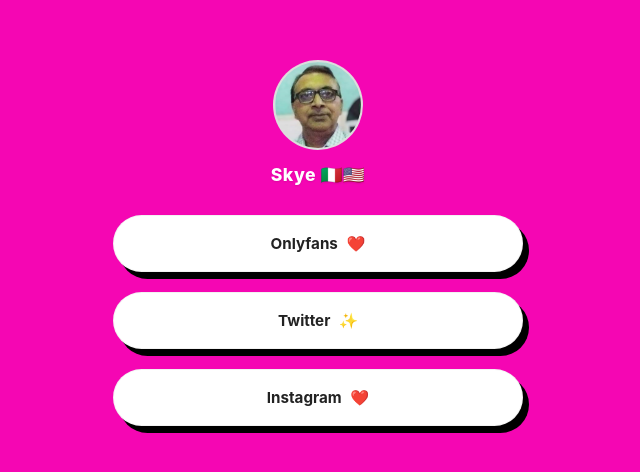
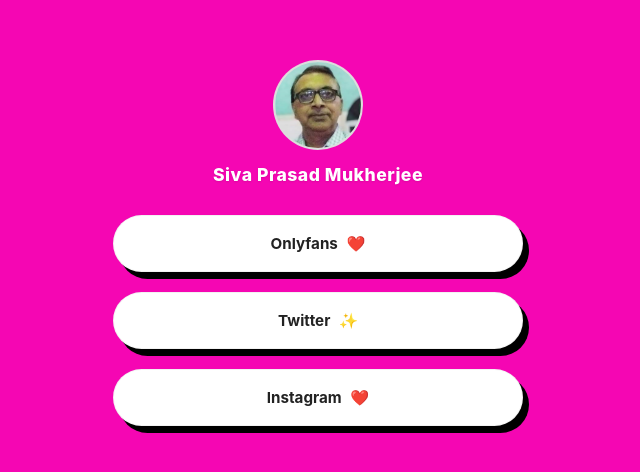
Before and after one commit to spmohq/wao, a plain HTML site: page index.html in a window 1280 px wide. Shown: the whole page, without its empty margins (322-962 px from the left). Drawn offline with Linux system fonts and the light colour scheme.

Commit message:
Update index.html

```diff
--- a/index.html
+++ b/index.html
@@ -3,7 +3,7 @@
 <head>
     <meta charset="UTF-8">
     <meta name="viewport" content="width=device-width, initial-scale=1.0">
-    <title>Skye Links</title>
+    <title>Siva Prasad Mukherjee</title>
     <!-- Favicon -->
     <link rel="icon" type="image/x-icon" href="spm.ico">
 
@@ -103,7 +103,7 @@
 
         <!-- Name and Flags -->
         <div class="profile-name">
-            Skye 🇮🇹🇺🇸
+            Siva Prasad Mukherjee
         </div>
     </div>
 
```
